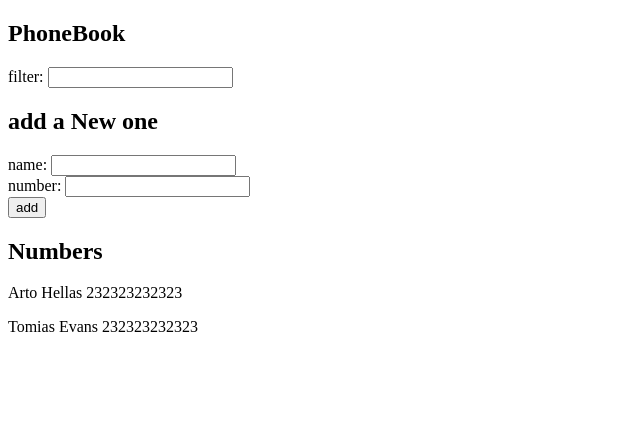
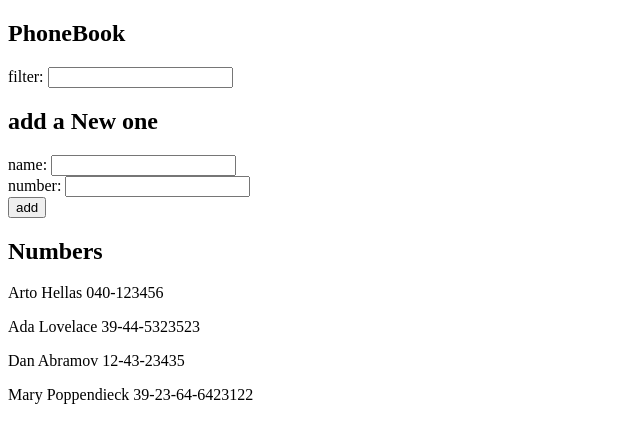
Before and after one commit to KarenSaraiMoralesMontiel/phonebook, a React (Create React App) app: page / in a window 1280 px wide. Shown: the top 442 px of the page, without its empty margins (0-640 px from the left). Built offline with nearby package versions, Linux system fonts and the light colour scheme.

Commit message:
Changes
New changes

```diff
--- a/src/Components/App.js
+++ b/src/Components/App.js
@@ -5,31 +5,29 @@ import PersonsFiltered from './PersonsFiltered'
 
 const App = () => {
   const [persons, setPersons] = useState([
-      { id: 1,
-        name: 'Arto Hellas',
-        number: '232323232323'},
-        { id: 2,
-          name: 'Tomias Evans',
-          number: '232323232323'}
+    { id: 1, name: 'Arto Hellas', number: '040-123456'},
+    { id: 2, name: 'Ada Lovelace', number: '39-44-5323523'},
+    { id: 3, name: 'Dan Abramov', number: '12-43-23435'},
+    { id: 4, name: 'Mary Poppendieck', number: '39-23-64-6423122'}
   ])
   const [newName, setNewName]= useState({name: '', number: ''})
   const [newFilter, setNewFilter] = useState('')
-
+  const repeated = persons.some((element) => element.name.toUpperCase() === newName.name.toUpperCase())
+  //Add person function
   const addPerson = (event) => {
     event.preventDefault()
     console.log(event.target)
-        const repeated = persons.some((element) => element.name.toUpperCase() === newName.name.toUpperCase())
     console.log(repeated)
     const PersonObject = {
       id: persons.length + 1,
       name: newName.name ,
       number: newName.number}
+    newName.name === '' || newName.number === '' ? alert('Both values are nedeed') :
     repeated ? alert(`${newName.name} is already added to the phonebook`) :
     setPersons(persons.concat(PersonObject))
     setNewName({name: '', number: ''})
+  }
 
-
-    }
   const handleNotChangeName = (event) => {
     console.log(event.target)
     setNewName({...newName, name: event.target.value})
@@ -47,8 +45,8 @@ const App = () => {
     newFilter === '' ? persons :
     persons.filter(
       (x) => x.name
-    .toLocaleLowerCase()
-    .indexOf(newFilter.toLocaleLowerCase())> -1)
+        .toLocaleUpperCase()
+        .indexOf(newFilter.toLocaleUpperCase())>-1)
 
   return (
     <div>
```
Also changed, not shown: src/Components/PersonForm.js (indentation only). Lines whose indentation alone changed are shown as unchanged.
